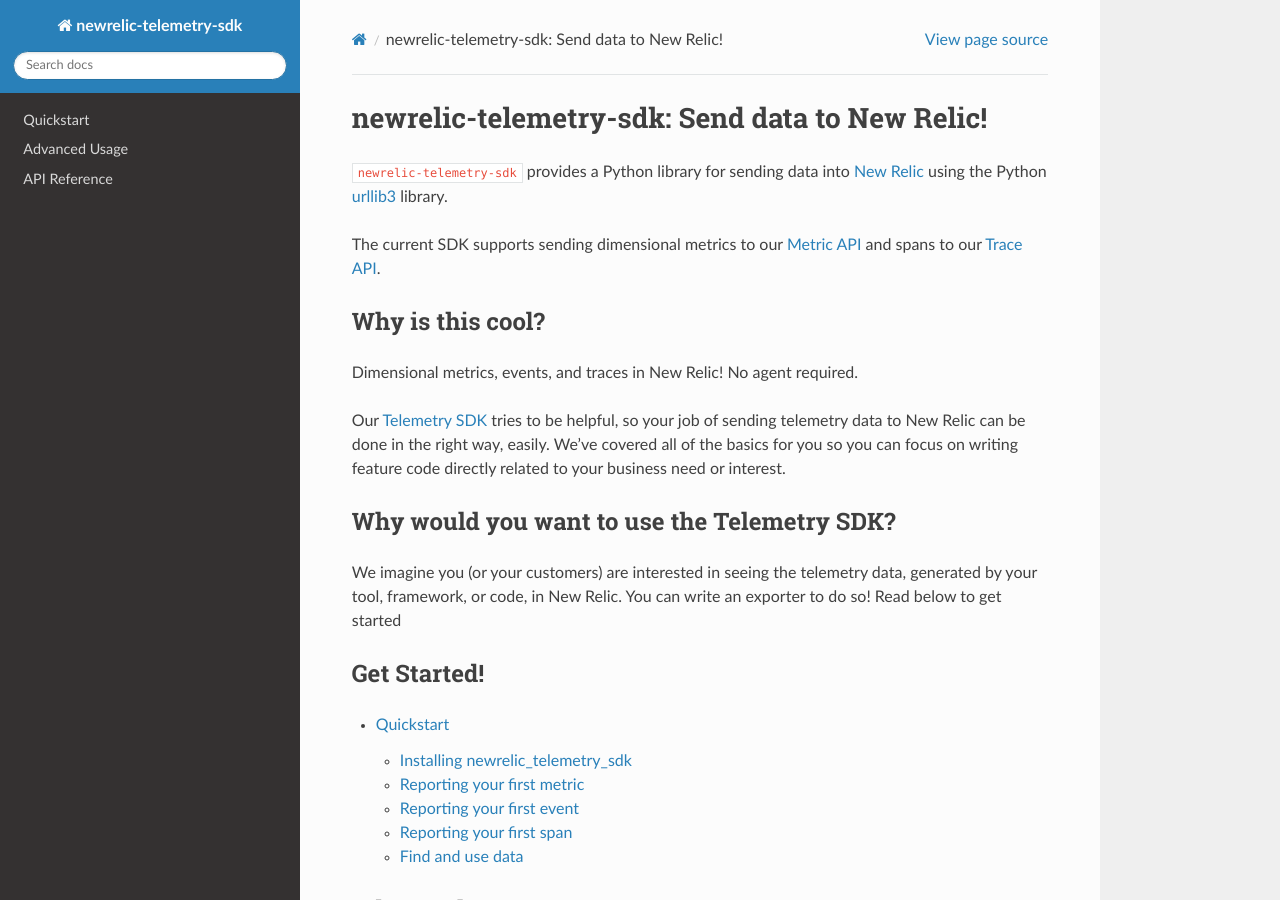
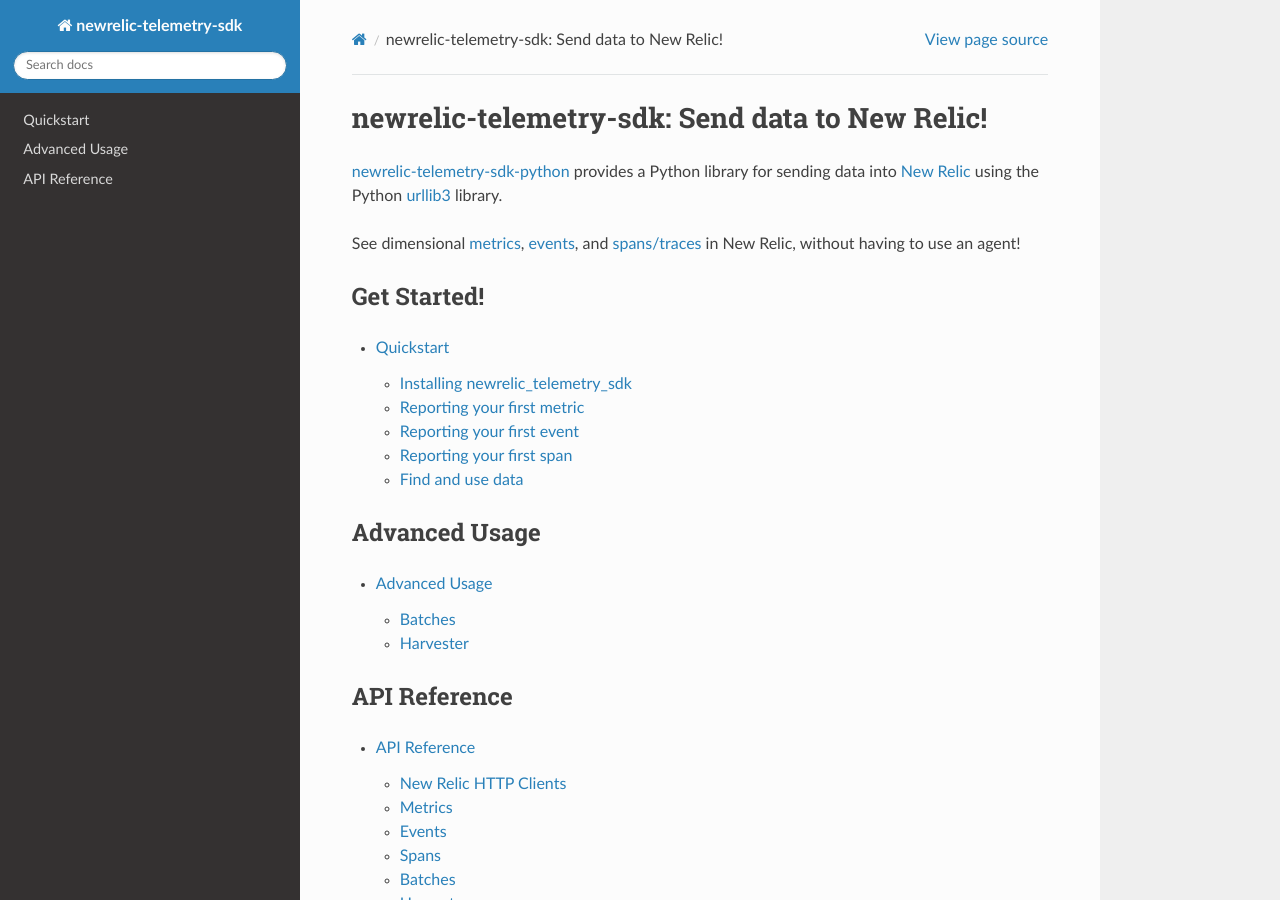
Before and after one commit to newrelic/newrelic-telemetry-sdk-python, a Sphinx documentation site: the page built from docs/index.rst, in a window 1280 px wide and 900 px high. Built offline with Sphinx 7.4.7 and the Read the Docs theme 2.0.0, drawn with Linux system fonts in a browser that asks for light colours; the version number could not be read and is left out.

Commit message:
Port readme text into docs.

```diff
--- a/docs/index.rst
+++ b/docs/index.rst
@@ -1,21 +1,13 @@
 newrelic-telemetry-sdk: Send data to New Relic!
 ===============================================
 
-``newrelic-telemetry-sdk`` provides a Python library for sending data into `New Relic <https://newrelic.com>`_ using the Python `urllib3 <https://urllib3.readthedocs.io>`_ library.
+`newrelic-telemetry-sdk-python <https://docs.newrelic.com/docs/data-ingest-apis/get-data-new-relic/new-relic-sdks/telemetry-sdks-send-custom-telemetry-data-new-relic>`_ provides a Python library for sending data into `New Relic <https://newrelic.com>`_ using the Python `urllib3 <https://urllib3.readthedocs.io>`_ library.
 
-The current SDK supports sending dimensional metrics to our `Metric API <https://docs.newrelic.com/docs/data-ingest-apis/get-data-new-relic/metric-api/introduction-metric-api>`_ and spans to our `Trace API <https://docs.newrelic.com/docs/understand-dependencies/distributed-tracing/trace-api/introduction-trace-api>`_.
+See dimensional `metrics`_, `events`_, and `spans/traces`_ in New Relic, without having to use an agent!
 
-Why is this cool?
------------------
-
-Dimensional metrics, events, and traces in New Relic! No agent required.
-
-Our `Telemetry SDK <https://docs.newrelic.com/docs/data-ingest-apis/get-data-new-relic/new-relic-sdks/telemetry-sdks-send-custom-telemetry-data-new-relic>`_ tries to be helpful, so your job of sending telemetry data to New Relic can be done in the right way, easily. We've covered all of the basics for you so you can focus on writing feature code directly related to your business need or interest.
-
-Why would you want to use the Telemetry SDK?
---------------------------------------------
-
-We imagine you (or your customers) are interested in seeing the telemetry data, generated by your tool, framework, or code, in New Relic. You can write an exporter to do so! Read below to get started
+.. _metrics: https://docs.newrelic.com/docs/data-ingest-apis/get-data-new-relic/metric-api/introduction-metric-api#find-data
+.. _events: https://docs.newrelic.com/docs/insights/insights-data-sources/custom-data/introduction-event-api#find-data
+.. _spans/traces: https://docs.newrelic.com/docs/understand-dependencies/distributed-tracing/trace-api/introduction-trace-api#view-data
 
 Get Started!
 ------------
```
